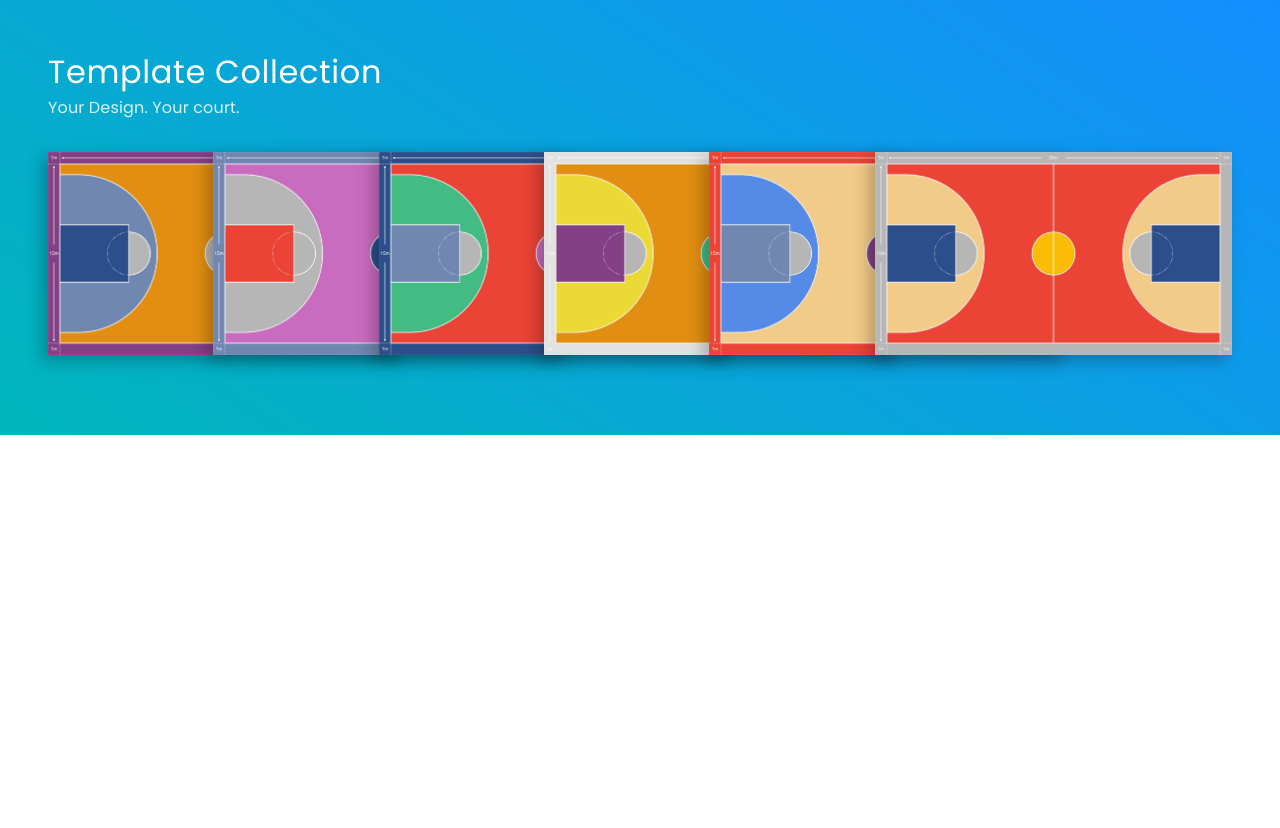
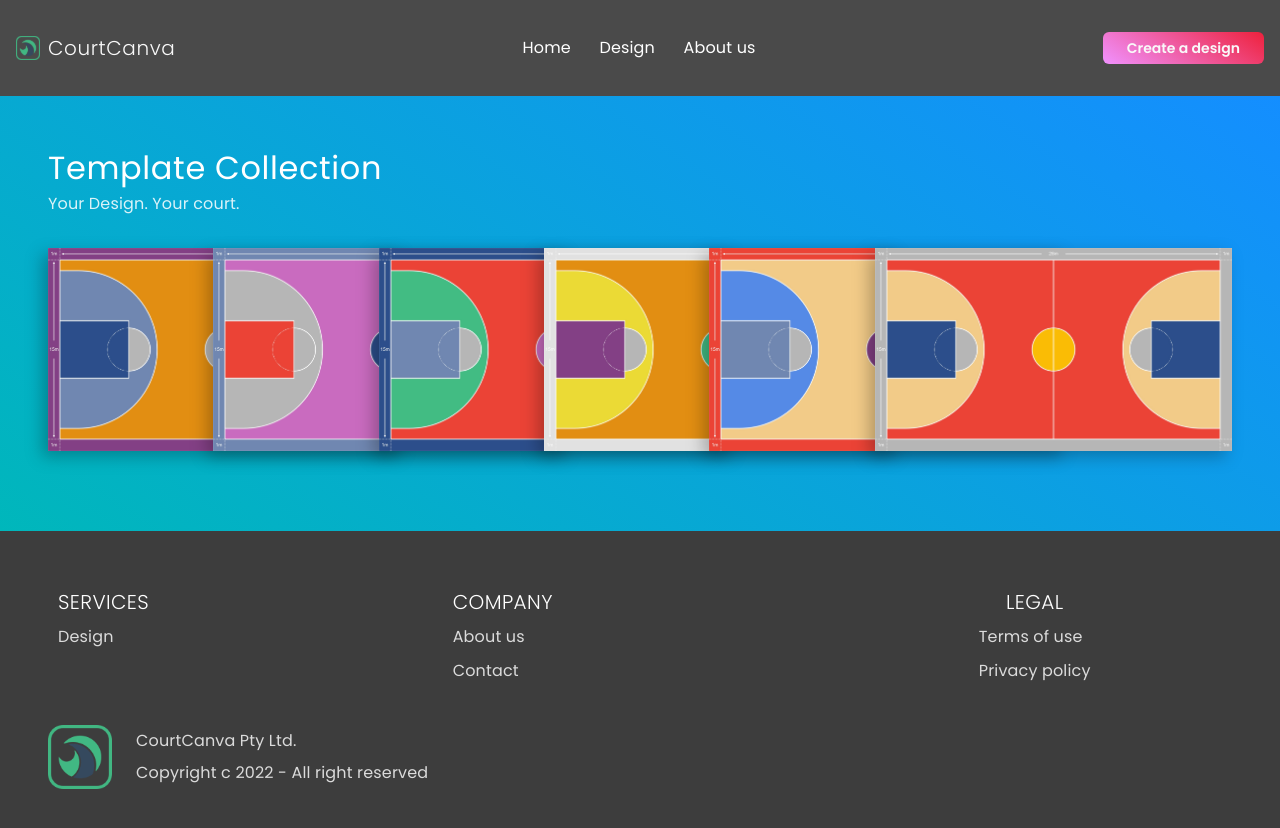
Before and after one commit to courtcanva/cc-website, a Next.js app: page / in a window 1280 px wide. Shown: the top 828 px of the page. Before the commit the page ends 800 px from the top, so only its background shows below. Built offline with nearby package versions, Linux system fonts and the light colour scheme.

Commit message:
feat: build header and footer

```diff
--- /dev/null
+++ b/components/navbar/index.tsx
@@ -0,0 +1,51 @@
+import Image from "next/image";
+
+type Props = {
+  open: () => void;
+};
+
+const NavBar = ({ open }: Props) => {
+  return (
+    <>
+      <nav className="bg-background-300 px-3 py-4 tablet:px-4 tablet:py-8 flex flex-row justify-between items-center">
+        {/* logo and logo text */}
+        <div className="flex flex-row gap-2 items-center">
+          <div className="relative w-4 h-4 tablet:w-6 tablet:h-6">
+            <Image src="/cc-logo.svg" alt="court canva logo" layout="fill" objectFit="contain" />
+          </div>
+          <p className="text-p tablet:text-logoText text-typography-500">CourtCanva</p>
+        </div>
+        {/* nav bar content */}
+        <ul className="hidden tablet:block text-p text-white w-[233px] h-6 tablet:flex tablet:justify-between tablet:items-center">
+          <li>
+            <a href="#">Home</a>
+          </li>
+          <li>
+            <a href="#">Design</a>
+          </li>
+          <li>
+            <a href="#">About us</a>
+          </li>
+        </ul>
+        {/* create a design button */}
+        <a
+          href="#"
+          className="hidden tablet:block bg-pink px-6 py-1.5 rounded-md font-semibold text-typography-500 text-sm"
+        >
+          Create a design
+        </a>
+        {/* sandwich menu button */}
+        <div
+          className="w-4 h-3 cursor-pointer flex flex-col justify-between tablet:hidden"
+          onClick={open}
+        >
+          <span className="h-0.5 w-full bg-typography-500 block"></span>
+          <span className="h-0.5 w-full bg-typography-500 block"></span>
+          <span className="h-0.5 w-full bg-typography-500 block"></span>
+        </div>
+      </nav>
+    </>
+  );
+};
+
+export default NavBar;
--- /dev/null
+++ b/components/navbar/modal.tsx
@@ -0,0 +1,71 @@
+import React, { useEffect, useLayoutEffect, useState } from "react";
+
+const useModal = () => {
+  const [state, setState] = useState<boolean>(true);
+  const open = () => setState(true);
+  const close = () => setState(false);
+
+  useLockBodyScroll();
+
+  const resizeUpdate = (e: any) => {
+    // 通过事件对象获取浏览器窗口的高度
+    const h = e.target.innerWidth;
+    console.log(h);
+  };
+
+  useEffect(() => {
+    window.addEventListener("resize", resizeUpdate);
+
+    return () => window.removeEventListener("resize", resizeUpdate);
+  });
+
+  const modalContent = (
+    <nav
+      className={`${
+        state ? "block" : "hidden"
+      } fixed w-full min-w-[390px] h-screen left-0 top-0 flex justify-center items-center bg-background-500 opacity-85 tablet:hidden`}
+    >
+      {/* close button */}
+      <div
+        className="absolute right-[18px] top-[18px] cursor-pointer
+          before:absolute before:content[''] before:bg-white before:h-[23px] before:w-0.5 before:right-2 before:rotate-45
+          after:absolute after:content[''] after:bg-white after:right-2 after:h-[23px] after:w-0.5 after:-rotate-45"
+        onClick={close}
+      ></div>
+      <ul className="flex flex-col items-center text-h2 text-white gap-16">
+        <li>
+          <a href="#">Home</a>
+        </li>
+        <li>
+          <a href="#">Design</a>
+        </li>
+        <li>
+          <a href="#">About us</a>
+        </li>
+      </ul>
+    </nav>
+  );
+
+  const Modal = () => {
+    return modalContent;
+  };
+
+  return {
+    open,
+    Modal,
+  };
+};
+
+export default useModal;
+
+// prevent scolling
+const useLockBodyScroll = () => {
+  useLayoutEffect((): (() => void) => {
+    // Get original body overflow
+    const originalStyle: string = window.getComputedStyle(document.body).overflow;
+    // Prevent scrolling on mount
+    document.body.style.overflow = "hidden";
+    // Re-enable scrolling when component unmounts
+    return () => (document.body.style.overflow = originalStyle);
+  }, []); // Empty array ensures effect is only run on mount and unmount
+};
--- /dev/null
+++ b/layouts/footer/index.tsx
@@ -0,0 +1,49 @@
+import Image from "next/image";
+
+const Footer = () => {
+  return (
+    <footer className="bg-background-400 py-9 px-3 tablet:py-12 tablet:px-6 desktop:p-12 flex flex-col gap-8 text-white">
+      <div className="flex flex-col tablet:flex-row items-center tablet:items-start">
+        <div className="p-2.5 flex flex-col gap-2.5 items-center tablet:items-start tablet:flex-1">
+          <h4 className="text-h4">SERVICES</h4>
+          <div className="text-p text-typography-400 flex flex-col gap-2.5 items-center tablet:items-start">
+            <a href="#" className="block">
+              Design
+            </a>
+          </div>
+        </div>
+        <div className="p-2.5 flex flex-col gap-2.5 items-center tablet:items-start tablet:flex-1">
+          <h4 className="text-h4">COMPANY</h4>
+          <div className="text-p text-typography-400 flex flex-col gap-2.5 items-center tablet:items-start">
+            <a href="#" className="block">
+              About us
+            </a>
+            <a href="#" className="block">
+              Contact
+            </a>
+          </div>
+        </div>
+        <div className="p-2.5 flex flex-col gap-2.5 items-center tablet:items-star tablet:flex-1">
+          <h4 className="text-h4">LEGAL</h4>
+          <div className="text-p text-typography-400 flex flex-col gap-2.5 items-center tablet:items-start">
+            <a href="#" className="block">
+              Terms of use
+            </a>
+            <a href="#" className="block">
+              Privacy policy
+            </a>
+          </div>
+        </div>
+      </div>
+      <div className="flex flex-col gap-6 items-center tablet:flex-row">
+        <Image src="/cc-logo.svg" alt="court canva logo" width={64} height={64} />
+        <div className="text-typography-400 flex flex-col gap-2 items-center tablet:items-start">
+          <p className="text-p">CourtCanva Pty Ltd.</p>
+          <p className="text-p">Copyright c 2022 - All right reserved</p>
+        </div>
+      </div>
+    </footer>
+  );
+};
+
+export default Footer;
--- /dev/null
+++ b/layouts/header/index.tsx
@@ -0,0 +1,7 @@
+import React from "react";
+
+const Header = () => {
+  return <div></div>;
+};
+
+export default Header;
--- /dev/null
+++ b/layouts/index.tsx
@@ -0,0 +1,19 @@
+import { ReactNode } from "react";
+import Footer from "./footer";
+import Header from "./header";
+
+interface Props {
+  children: ReactNode;
+}
+
+const Layout = ({ children }: Props) => {
+  return (
+    <div className="min-w-[390px] max-w-7xl mx-auto">
+      <Header />
+      <main>{children}</main>
+      <Footer />
+    </div>
+  );
+};
+
+export default Layout;
--- a/pages/_app.tsx
+++ b/pages/_app.tsx
@@ -1,16 +1,19 @@
-import '../styles/globals.css';
-import type { AppProps } from 'next/app';
-import { Poppins } from '@next/font/google';
+import "../styles/globals.css";
+import type { AppProps } from "next/app";
+import { Poppins } from "@next/font/google";
+import Layout from "../layouts";
 
 const poppins = Poppins({
-  variable: '--font-poppins',
-  weight: ['300', '400', '500', '600', '700', '800', '900'],
+  variable: "--font-poppins",
+  weight: ["300", "400", "500", "600", "700", "800", "900"],
 });
 
 export default function App({ Component, pageProps }: AppProps) {
   return (
     <main className={`${poppins.variable} font-sans`}>
-      <Component {...pageProps} />
+      <Layout>
+        <Component {...pageProps} />
+      </Layout>
     </main>
   );
 }
--- a/pages/index.tsx
+++ b/pages/index.tsx
@@ -1,11 +1,16 @@
-import Template from '../components/Template';
+import Template from "../components/Template";
+import NavBar from "../components/navbar";
+import useModal from "../components/navbar/modal";
 
 export default function Home() {
+  const { open: openMenuModal, Modal } = useModal();
   return (
     <>
       {/* To test scroll animation, uncomment the line below
       <div className="h-screen">123321</div> */}
+      <NavBar open={openMenuModal} />
       <Template />
+      <Modal />
     </>
   );
 }
--- a/tailwind.config.js
+++ b/tailwind.config.js
@@ -1,55 +1,94 @@
 /** @type {import('tailwindcss').Config} */
-const defaultTheme = require('tailwindcss/defaultTheme');
+const defaultTheme = require("tailwindcss/defaultTheme");
 
 module.exports = {
   content: [
-    './pages/**/*.{js,ts,jsx,tsx}',
-    './components/**/*.{js,ts,jsx,tsx}',
+    "./pages/**/*.{js,ts,jsx,tsx}",
+    "./components/**/*.{js,ts,jsx,tsx}",
+    "./layouts/**/*.{js,ts,jsx,tsx}",
   ],
   theme: {
     extend: {
       fontFamily: {
-        sans: ['var(--font-poppins)', ...defaultTheme.fontFamily.sans],
+        sans: ["var(--font-poppins)", ...defaultTheme.fontFamily.sans],
       },
       opacity: {
-        85: '.85',
+        85: ".85",
       },
       fontSize: {
         h2: [
-          '32px',
+          "32px",
           {
-            lineHeight: '48px',
-            letterSpacing: '0.02em',
-            fontWeight: '400',
+            lineHeight: "48px",
+            letterSpacing: "0.02em",
+            fontWeight: "400",
+          },
+        ],
+        h4: [
+          "20px",
+          {
+            lineHeight: "26px",
+            letterSpacing: "0.02em",
+            fontWeight: "300",
           },
         ],
         p: [
-          '16px',
+          "16px",
           {
-            lineHeight: '24px',
-            letterSpacing: '0.01em',
-            fontWeight: '400',
+            lineHeight: "24px",
+            letterSpacing: "0.01em",
+            fontWeight: "400",
+          },
+        ],
+        logoText: [
+          "20px",
+          {
+            lineHeight: "32px",
+            letterSpacing: "0.03em",
+            fontWeight: "300",
           },
         ],
       },
       backgroundImage: {
-        blue: 'linear-gradient(33.75deg, #00B7BB 0%, #148EFF 100%)',
+        blue: "linear-gradient(33.75deg, #00B7BB 0%, #148EFF 100%)",
+        pink: "linear-gradient(33.75deg, #F092FF 0%, #EE213C 100%);",
       },
       keyframes: {
         template: {
-          '0%': { transform: 'translateX(300%)' },
-          '100%': { transform: 'translateX(0)' },
+          "0%": { transform: "translateX(300%)" },
+          "100%": { transform: "translateX(0)" },
         },
       },
       animation: {
-        template1: 'template 0.25s ease-in-out backwards',
-        template2: 'template 0.25s ease-in-out 0.25s backwards',
-        template3: 'template 0.25s ease-in-out 0.5s backwards',
-        template4: 'template 0.25s ease-in-out 0.75s backwards',
-        template5: 'template 0.25s ease-in-out 1s backwards',
-        template6: 'template 0.25s ease-in-out 1.25s backwards',
+        template1: "template 0.25s ease-in-out backwards",
+        template2: "template 0.25s ease-in-out 0.25s backwards",
+        template3: "template 0.25s ease-in-out 0.5s backwards",
+        template4: "template 0.25s ease-in-out 0.75s backwards",
+        template5: "template 0.25s ease-in-out 1s backwards",
+        template6: "template 0.25s ease-in-out 1.25s backwards",
+      },
+      screens: {
+        mobile: "390px",
+        tablet: "834px",
+        desktop: "1280px",
+      },
+      colors: {
+        background: {
+          100: "#666666",
+          200: "#575757",
+          300: "#4A4A4A",
+          400: "#3D3D3D",
+          500: "#323232",
+        },
+        typography: {
+          100: "#888888",
+          200: "#A5A5A5",
+          300: "#BDBDBD",
+          400: "#DBDBDB",
+          500: "#F9F9F9",
+        },
       },
     },
   },
-  plugins: [require('daisyui')],
+  plugins: [require("daisyui")],
 };
```
Also changed, not shown: public/cc-logo.svg (added).
